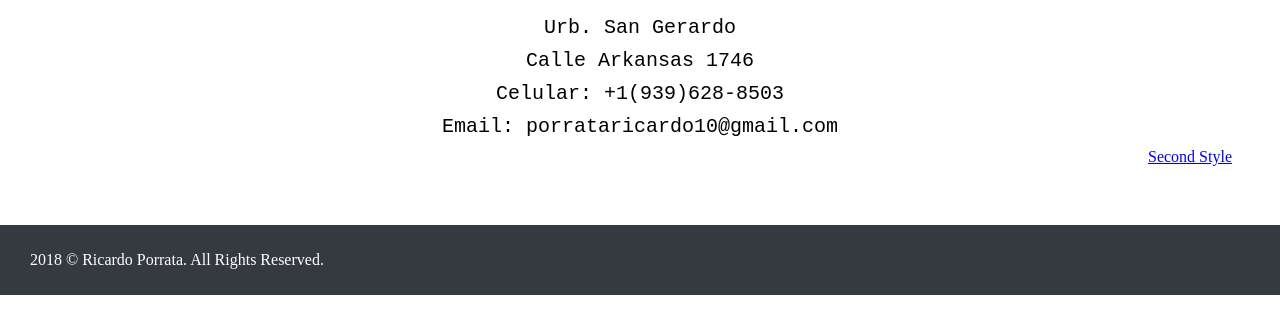
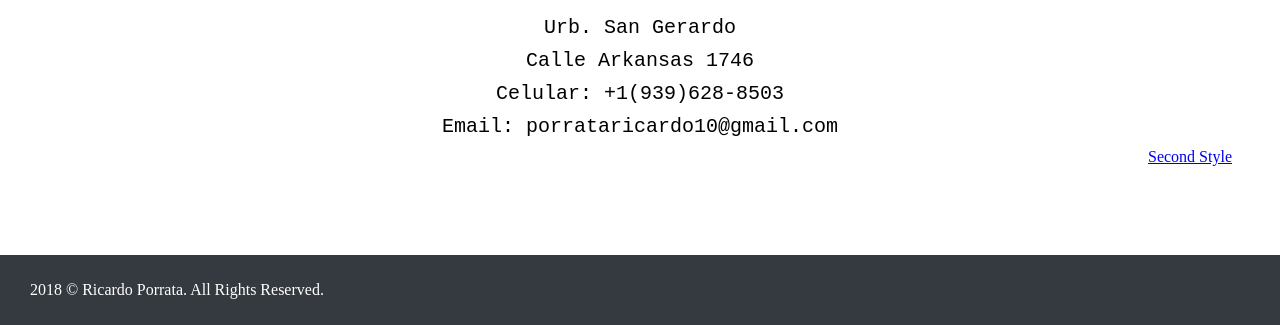
Before and after one commit to porrata10/My_Website_Demo, a plain HTML site: page index.html in a window 1280 px wide. Shown: the part 505-830 px from the top of the page. Before the commit the page ends 800 px from the top, so only its background shows below. Drawn offline with Linux system fonts and the light colour scheme.

Commit message:
Updated footer

```diff
--- a/index2_style.css
+++ b/index2_style.css
@@ -70,7 +70,6 @@ footer{
   background-color: #06A77D;
   color: white;
   padding: 10px 0px;
-  position: fixed;
   bottom: 0;
 }
 
--- a/index_style.css
+++ b/index_style.css
@@ -69,7 +69,6 @@ footer{
   background-color: #343a40;
   color: white;
   padding: 10px 0px;
-  position: fixed;
   bottom: 0;
 }
 
```
